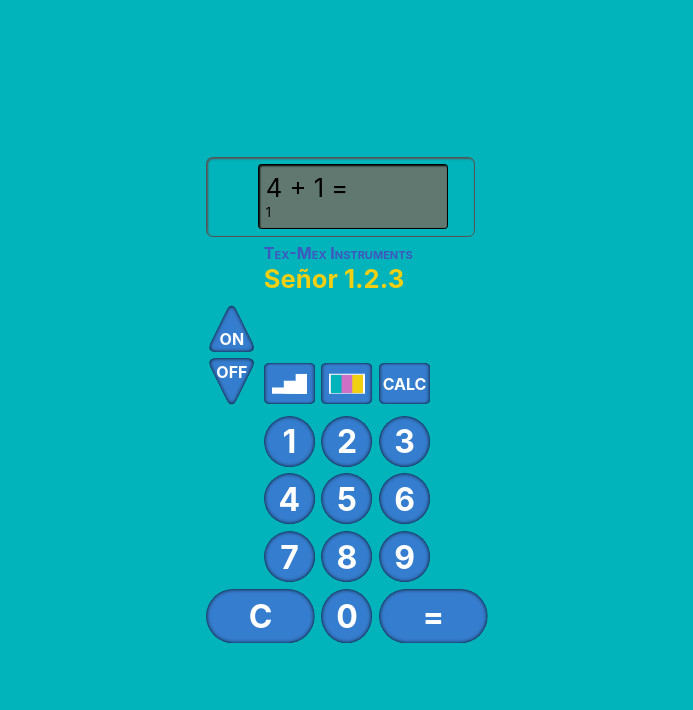
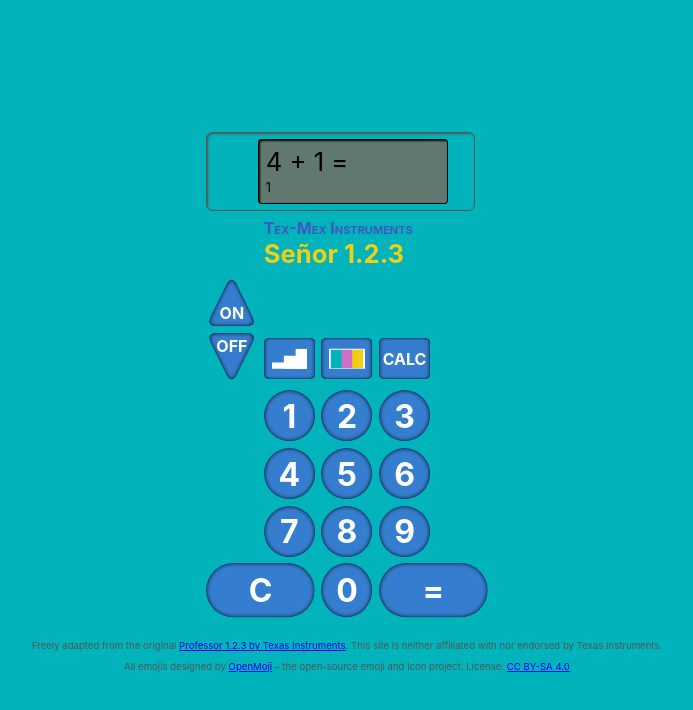
Before and after one commit to Johennes/senor-123, a React (Create React App) app: page / in a window 1280 px wide. Shown: the top 710 px of the page, without its empty margins (293-986 px from the left). Built offline with nearby package versions, Linux system fonts and the light colour scheme.

Commit message:
Add disclaimer and attribution

```diff
--- a/src/Calculator.css
+++ b/src/Calculator.css
@@ -21,6 +21,20 @@
   height: 1.6em;
   padding: 0.1em;
   border: none;
+}
+
+.Calculator-footer {
+  font-size: 0.3em;
+  color: #555555;
+  margin-top: 2em;
+}
+
+.Calculator-footer div {
+  text-align: center;
+}
+
+.Calculator-footer div + div {
+  margin-top: 1em;
 }
 
 /* Theme: Default */
--- a/src/Calculator.js
+++ b/src/Calculator.js
@@ -169,6 +169,14 @@ class Calculator extends React.Component {
             </tr>
           </tbody>
         </table>
+        <footer className="Calculator-footer">
+          <div>
+            Freely adapted from the original <a href="http://www.datamath.org/Edu/MathToGo123.htm">Professor 1.2.3 by Texas Instruments</a>. This site is neither affiliated with nor endorsed by Texas Instruments.
+          </div>
+          <div>
+            All emojis designed by <a href="https://openmoji.org/" rel="nofollow">OpenMoji</a> – the open-source emoji and icon project. License: <a href="https://creativecommons.org/licenses/by-sa/4.0/#" rel="nofollow">CC BY-SA 4.0</a>
+          </div>
+        </footer>
       </div>
     );
   }
```
